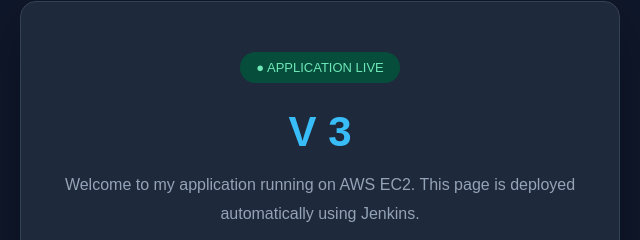
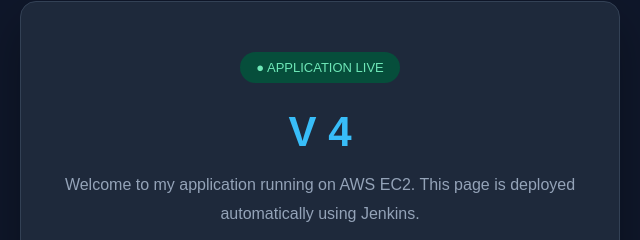
Before and after one commit to MrTarit0x/Jenkins-Lab, a plain HTML site: page index.html in a window 1280 px wide. Shown: the part 126-366 px from the top of the page, 320-960 px from the left. Drawn offline with Linux system fonts and the light colour scheme.

Commit message:
change v3 to v4

```diff
--- a/index.html
+++ b/index.html
@@ -88,7 +88,7 @@
     <div class="container">
         <div class="status">● APPLICATION LIVE</div>
 
-        <h1><span>V 3</span></h1>
+        <h1><span>V 4</span></h1>
 
         <p>
             Welcome to my application running on AWS EC2.
```
